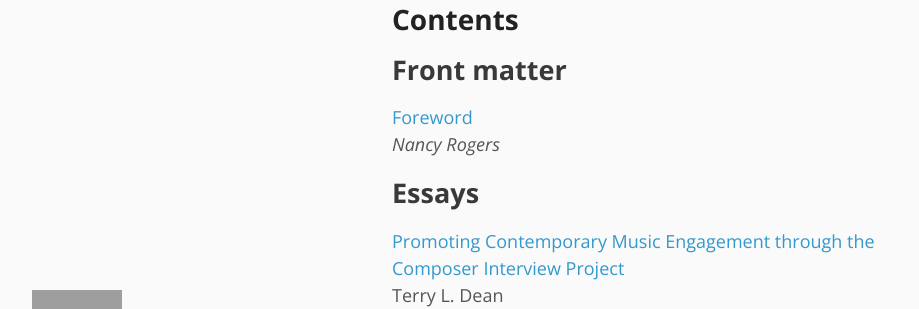
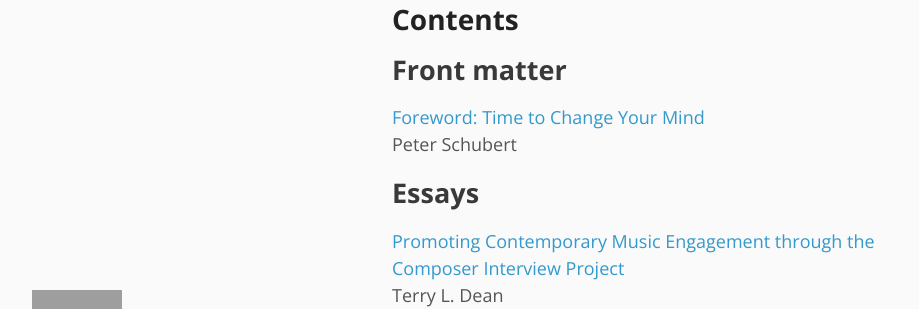
Before and after one commit to flipcamp/engagingstudents3, a Jekyll site: the page built from index.md, in a window 1280 px wide. Shown: the part 337-646 px from the top of the page, without its empty margins (178-1097 px from the left). Built offline with Jekyll 4.4.1, drawn with Linux system fonts in a browser that asks for light colours; grey boxes are pictures that could not be loaded.

Commit message:
contents draft

```diff
--- a/index.md
+++ b/index.md
@@ -10,8 +10,8 @@ We hope that you enjoy reading this volume as much as we have enjoyed putting it
 
 ## Front matter
 
-[Foreword]({{ site.baseurl }}/essays/schubert.html)
-*Nancy Rogers*
+[Foreword: Time to Change Your Mind]({{ site.baseurl }}/essays/schubert.html)
+Peter Schubert
 
 
 ## Essays
```
